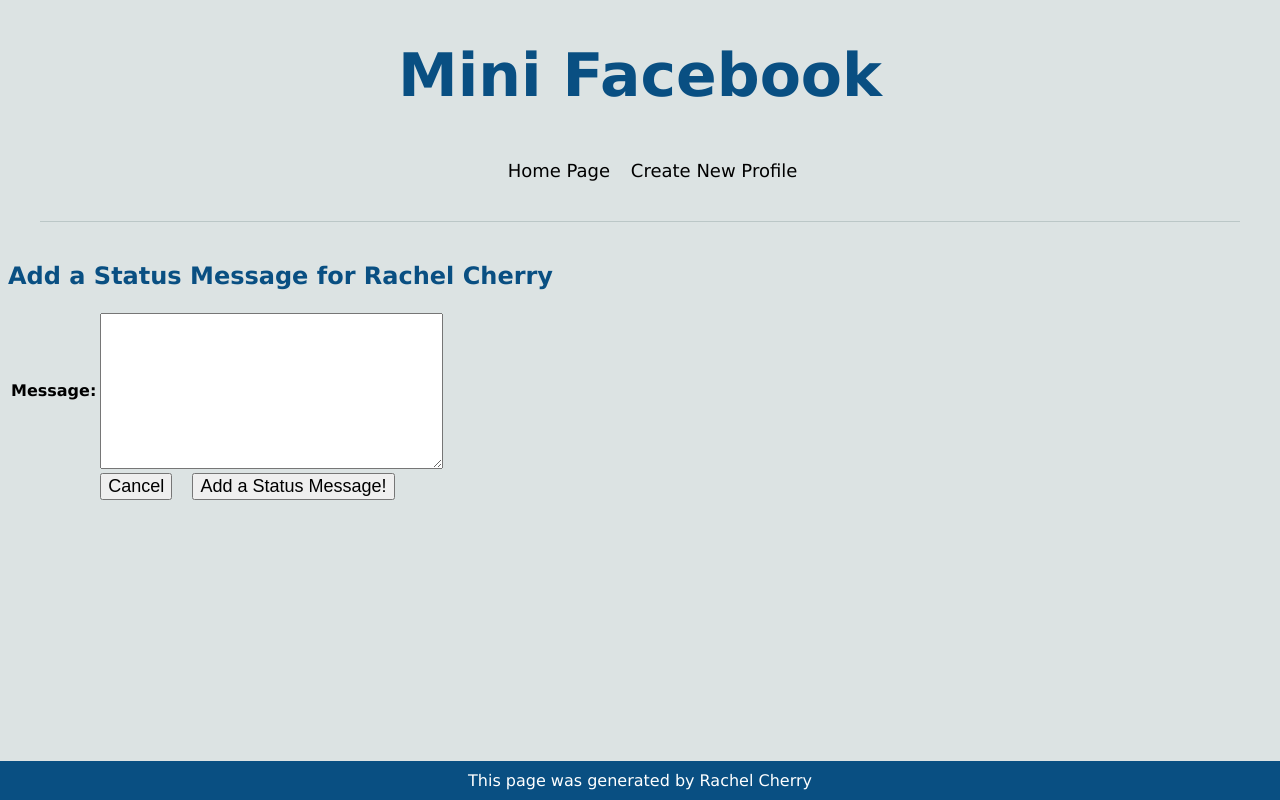
After one commit to rachelcherry/CS412, a Django app: page /mini_fb/profile/1/create_status in a window 1280 px wide. The commit adds this page. Run offline with Django 5.2, Linux system fonts and the light colour scheme; data comes from the database, SQL or seed files in the repository; both versions use the stored data as it was after the commit.

Commit message:
Added views and template for mini_fb

```diff
--- /dev/null
+++ b/mini_fb/form.py
@@ -0,0 +1,15 @@
+from django import forms
+from .models import Profile, StatusMessage
+
+class CreateProfileForm(forms.ModelForm):
+    '''A form to create a new Profile.'''
+    class Meta:
+        '''Associate this form with the Profile model and select fields.'''
+        model = Profile
+        fields = ['first_name', 'last_name', 'city', 'email', 'image_url']  # which fields from model should we use
+class CreateStatusMessageForm(forms.ModelForm):
+        '''A form to create a new Status Message.'''
+        class Meta:
+            '''Associate this form with the Profile model and select fields.'''
+            model = StatusMessage
+            fields = ['message']
--- a/mini_fb/models.py
+++ b/mini_fb/models.py
@@ -1,5 +1,5 @@
 from django.db import models
-
+from django.urls import reverse
 # Define data models (objects) for use in the blog application
 class Profile(models.Model):
     '''Encapsulate the data for a Facebook profile.'''
@@ -12,10 +12,11 @@ class Profile(models.Model):
     def __str__(self):
         '''Return string representation of this Profile.'''
         return f"{self.first_name} {self.last_name}"
-
     def get_status_messages(self):
         status_messages = StatusMessage.objects.filter(profile=self).order_by('timestamp')
         return status_messages
+    def get_absolute_url(self):
+        return reverse('profile', kwargs={'pk': self.pk})
 
 
 class StatusMessage(models.Model):
--- a/mini_fb/templates/mini_fb/base.html
+++ b/mini_fb/templates/mini_fb/base.html
@@ -17,7 +17,12 @@
             <nav>
                 <h1>Mini Facebook</h1>
                 <ul class="pages">
+                    <li>
                     <a class="atags" href="{% url 'show_all_profiles' %}">Home Page </a>
+                    </li>
+                    <li>
+                    <a class="atags" href="{% url 'create_profile' %}">Create New Profile</a>
+                    </li>
                 </ul>
 
             </nav>
--- /dev/null
+++ b/mini_fb/templates/mini_fb/create_status_form.html
@@ -0,0 +1,30 @@
+{% extends 'mini_fb/base.html' %}
+{% block content %}
+<h2 class="status_message">Add a Status Message for {{profile.first_name}} {{profile.last_name}}</h2>
+<form method="POST">
+    {% csrf_token %}
+    <table>
+        {% for field in form %}
+        <tr>
+            <th>{{ field.label }}:</th>
+            <td>{{ field }}</td>
+        </tr>
+        {% endfor %}
+        <tr>
+            <td></td>
+            <td>
+                <a href="{% url 'profile' profile.pk %}"> <button type="button">Cancel</button></a>
+
+                <input type="submit" value="Add a Status Message!">
+
+            </td>
+        </tr>
+        <tr>
+
+
+                </a>
+            </td>
+        </tr>
+    </table>
+</form>
+{% endblock %}
--- a/mini_fb/urls.py
+++ b/mini_fb/urls.py
@@ -10,4 +10,7 @@ from . import views #
 urlpatterns = [
     path(r'', views.ShowAllProfilesView.as_view(), name="show_all_profiles"),
     path(r'profile/<int:pk>', views.ShowProfilePageView.as_view(), name="profile"),
+    path(r'create_profile', views.CreateProfileView.as_view(), name='create_profile'),
+    path(r'profile/<int:pk>/create_status', views.CreateStatusMessageView.as_view(), name='create_status'),
+
 ]
--- a/mini_fb/views.py
+++ b/mini_fb/views.py
@@ -4,14 +4,34 @@
 
 from django.shortcuts import render
 
+# Create your views here.
+# description: the logic to ahndle URL requests
+from django.urls import reverse
 
 from django.shortcuts import render
 from django.http import HttpRequest, HttpResponse
 import time
+from typing import Any
 from .models import *
+from django import forms
+from django.views.generic.edit import CreateView
+from .form import *
 from django.views.generic import ListView, DetailView #generic view that grabs all the object of that type and send it to a template for rendering
+import random
+from django.views.generic import ListView, DetailView, CreateView
 
 
+from django.shortcuts import render
+from django.http import HttpRequest, HttpResponse
+import time
+from typing import Any
+from .models import *
+from django import forms
+from django.views.generic.edit import CreateView
+from .form import *
+from django.views.generic import ListView, DetailView #generic view that grabs all the object of that type and send it to a template for rendering
+import random
+from django.views.generic import ListView, DetailView, CreateView
 class ShowAllProfilesView(ListView):
     '''A view to show all Profiles'''
 
@@ -23,3 +43,46 @@ class ShowProfilePageView(DetailView):
     model = Profile
     template_name = 'mini_fb/show_profile.html'
     context_object_name = 'profile'
+
+
+class CreateProfileView(CreateView):
+    '''A view to create a new profile and save it to the database.'''
+    form_class = CreateProfileForm
+    template_name = "mini_fb/create_profile_form.html"
+    def get_success_url(self) -> str:
+        '''Return the URL to redirect to after successfully submitting form.'''
+        return self.object.get_absolute_url()
+
+class CreateStatusMessageView(CreateView):
+        form_class = CreateStatusMessageForm
+        template_name = "mini_fb/create_status_form.html"
+        ## show how the reverse function uses the urls.py to find the URL pattern
+        def get_success_url(self) -> str:
+            '''Return the URL to redirect to after successfully submitting form.'''
+            return reverse('profile', kwargs=self.kwargs)
+            ## note: this is not ideal, because we are redirected to the main page.
+        def form_valid(self, form):
+            '''
+            Handle the form submission. We need to set the foreign key by
+            attaching the Profile to the Comment object.
+            We can find the profile PK in the URL (self.kwargs).
+            '''
+            print(f'CreateStatusMessageView.form.valid(): form={form.cleaned_data}')
+            print(f'CreateStatusMessageView.form_valid(): self.kwargs={self.kwargs}')
+            # find the article with the PK from the url
+            profile = Profile.objects.get(pk=self.kwargs['pk'])
+            # print(article)
+            # form.instance is the new comment object
+            form.instance.profile = profile
+            return super().form_valid(form)
+        def get_context_data(self, **kwargs: Any) -> dict[str, Any]:
+            '''build the template context data -- a dict of key-value pairs'''
+
+            # get the super class version of context data
+            context = super().get_context_data(**kwargs)
+            # add the article to the context data
+
+            profile = Profile.objects.get(pk=self.kwargs['pk'])
+
+            context['profile'] = profile
+            return context
--- a/static/styles_fb.css
+++ b/static/styles_fb.css
@@ -4,7 +4,9 @@
 body {
   background-color: #d5ddddd1;
   font-family:'Lucida Sans', 'Lucida Sans Regular', 'Lucida Grande', 'Lucida Sans Unicode', Geneva, Verdana, sans-serif;
+  margin-bottom: 50px;
 }
+
 
 
 h1 {
@@ -12,7 +14,7 @@ h1 {
 }
 
 p {
-  color: #828b82;
+  font-size: 18px;
 }
 
 header {
@@ -40,6 +42,22 @@ profile h4{
   padding-bottom: 20px;
 }
 
+ul li {
+  display: inline;
+}
+
+ul li a {
+  margin-right: 15px;
+  text-decoration: none;
+}
+
+a {
+  margin-right: 15px;
+  text-decoration: underline;
+  font-size: 18px;
+  color: black;
+}
+
 nav{
   text-align: center;
   font-size: 40px;
@@ -47,13 +65,21 @@ nav{
 
 profile{
   display: block;
-  margin-bottom: 30px;
+  margin-bottom: 40px;
   background: #ffffff;
   display: block;
   margin-left: auto;
   margin-right: auto;
   width:800px;
 }
+.status {
+  padding: 20px;
+  text-align: center;
+}
+.status h2 {
+  color: rgb(9, 79, 130);
+}
+
 .profile_info{
   align-items: center;
   padding-bottom: 10px;
@@ -81,3 +107,13 @@ footer {
   text-align: center;
   padding: 10px;
 }
+
+input[type='submit']{
+  font-size: 18px;
+}
+button{
+  font-size: 18px;
+}
+.status_message{
+  color: rgb(9, 79, 130)
+}
```
Also changed, not shown: mini_fb/templates/mini_fb/create_profile_form.html (added, +33 -0 lines), mini_fb/templates/mini_fb/show_profile.html (+14 -11 lines), db.sqlite3.
